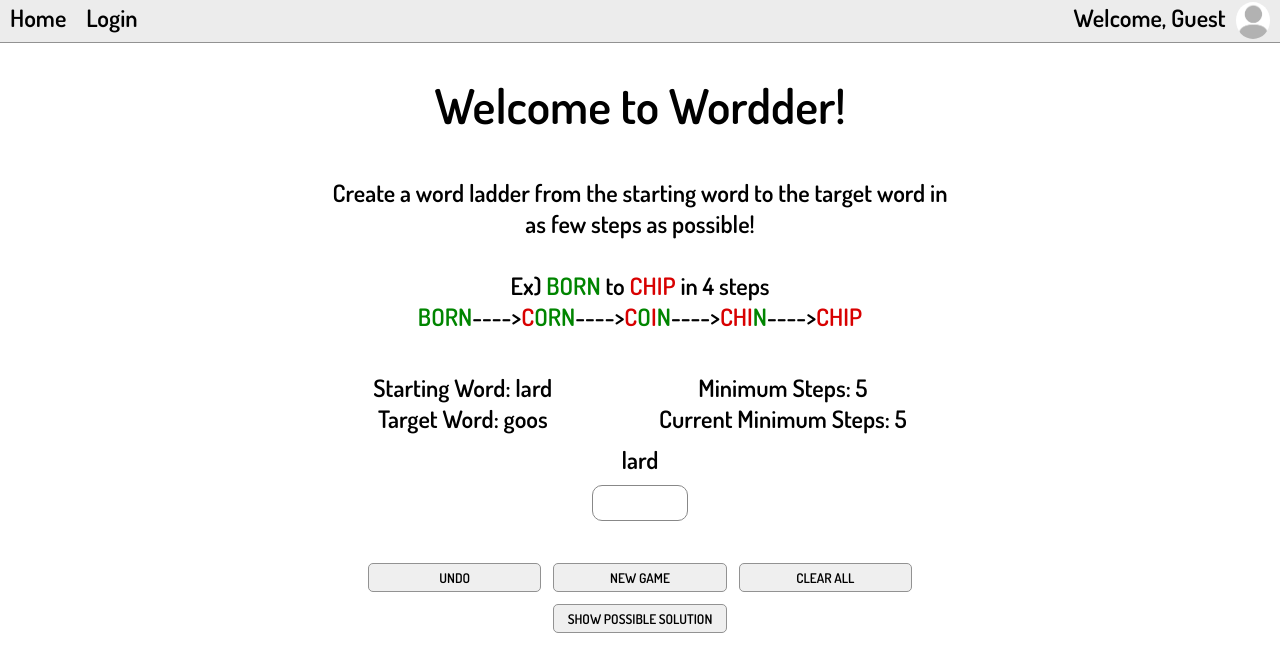
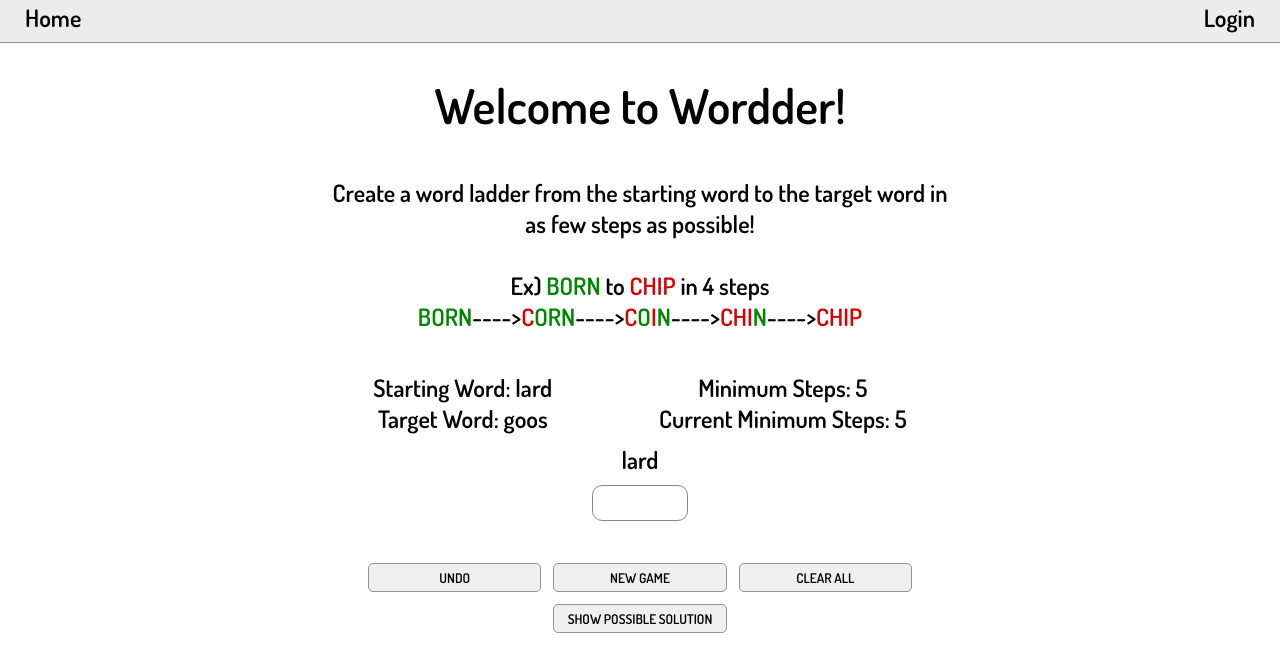
Before and after one commit to garyarzuma/wordder, a React (Create React App) app: page /lard/goos in a window 1280 px wide. Shown: the top 672 px of the page. Built offline with nearby package versions, Linux system fonts and the light colour scheme.

Commit message:
Login toggles off when you sign in and it shows welcome message

```diff
--- a/src/components/Menu.js
+++ b/src/components/Menu.js
@@ -11,19 +11,28 @@ const Menu = () => {
   const fromWord = useSelector(state => state.words.fromWord)
   const fname = useSelector(state => state.user.fname)
   const picURL = useSelector(state => state.user.picURL)
+  const loggedIn = useSelector(state => state.user.email)
 
   return (
     <div className="menu-container">
       <div className="float-left-container">
         <Link className="link" to={`/${fromWord}/${toWord}`}>Home</Link>
-        <Link className="link" to="/login">Login</Link>
       </div>
       <div className="float-right-container">
-        <div className='name'>Welcome, {fname}</div>
-        {picURL &&
-        <img className='pic' src={picURL} alt="profile-pic" />}
-        {!picURL &&
-          <img className='pic' src={defaultPicIcon} alt="profile-pic" />}
+        {loggedIn &&
+          <div className='logged-in-right-container'>
+            <div className='name'>Welcome, {fname}</div>
+            {picURL &&
+            <img className='pic' src={picURL} alt="profile-pic" />}
+            {!picURL &&
+              <img className='pic' src={defaultPicIcon} alt="profile-pic" />}
+          </div>
+        }
+        {!loggedIn &&
+          <div className='not-logged-in-right-container'>
+            <Link className="link" to="/login">Login</Link>
+          </div>
+        }
       </div>
     </div>
   )
--- a/src/components/styles/Menu.css
+++ b/src/components/styles/Menu.css
@@ -4,10 +4,12 @@
 
 .menu-container{
     padding-top:2px;
+    padding-left:15px;
+    padding-right:15px;
     background: rgb(236, 236, 236);
     height: 40px;
     vertical-align: middle;
-
+    min-width: 500px;
     margin-bottom: 30px;
     border-bottom: .5px solid rgb(146, 146, 146)
 }
```
